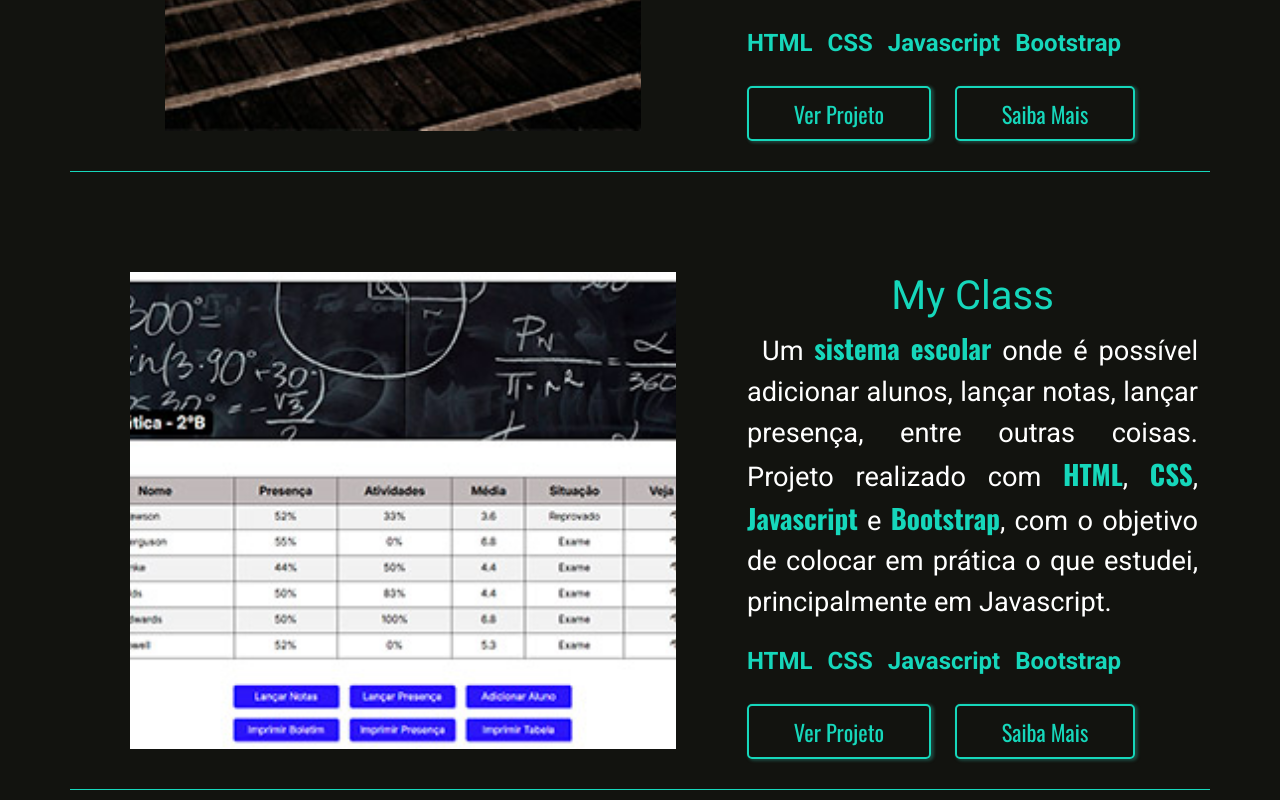
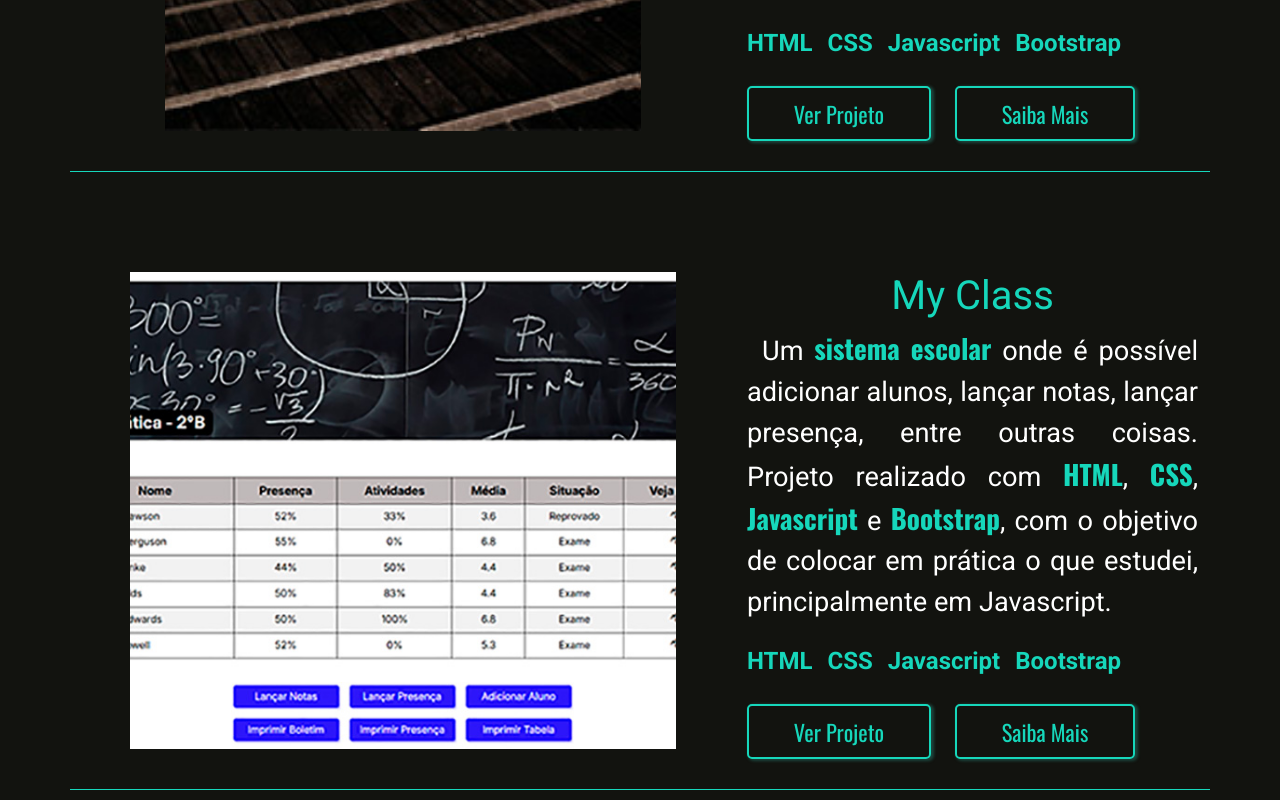
Before and after one commit to JoaoVitorDomingos/Portfolio, a plain HTML site: page index.html in a window 1280 px wide. Shown: the part 3393-4193 px from the top of the page. Drawn offline with nearby package versions, Linux system fonts and the light colour scheme.

Commit message:
Finalizacao

```diff
--- a/index.html
+++ b/index.html
@@ -126,7 +126,7 @@
 
                 <div class="projeto container-md">
                     <div class="row">
-                        <img src="imgs/projetos/my_class.jpg" alt="Imagem do projeto chamado My Class" class="img_projeto col-xl-6 col-xxl-7">
+                        <img src="imgs/projetos/my_class_800.jpg" alt="Imagem do projeto chamado My Class" class="img_projeto col-xl-6 col-xxl-7">
                         <div class="conteudo col-xl-5">
                             <h2>My Class</h2>
                             <p>Um <strong>sistema escolar</strong> onde é possível adicionar alunos, lançar notas, lançar presença, entre outras coisas. Projeto realizado com <strong>HTML</strong>, <strong>CSS</strong>, <strong>Javascript</strong> e <strong>Bootstrap</strong>, com o objetivo de colocar em prática o que estudei, principalmente em Javascript.</p>
```
Also changed, not shown: imgs/fotos/foto3.jpg (deleted), imgs/projetos/my_class.jpg (deleted), imgs/projetos/my_class_800.jpg (added).
